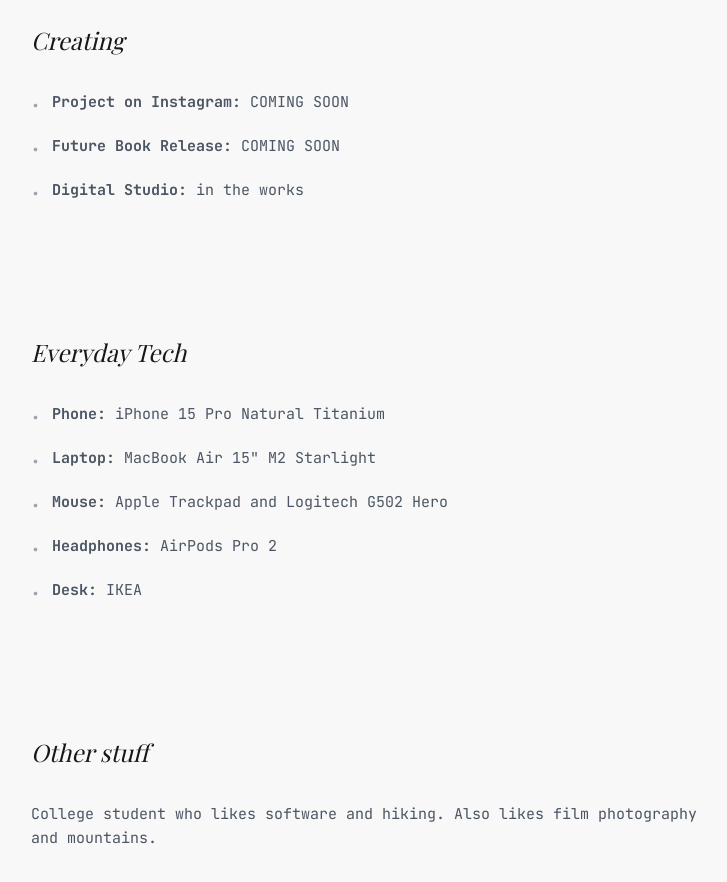
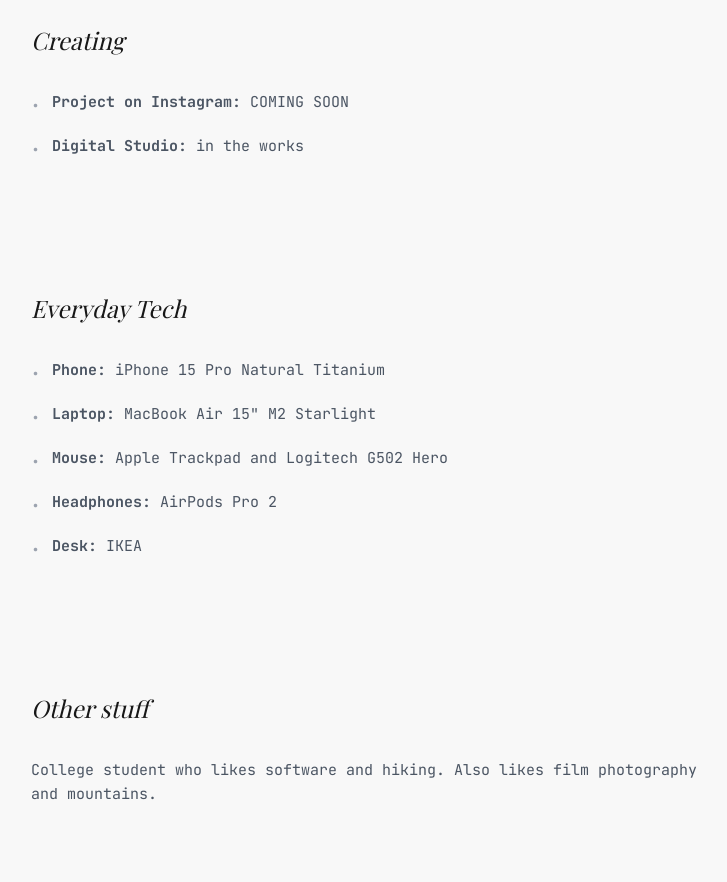
Before and after one commit to hunterbastian/portfolio, a Next.js app: page / in a window 1280 px wide. Shown: the part 1900-2782 px from the top of the page, without its empty margins (273-1000 px from the left). Built offline with nearby package versions, Linux system fonts and the light colour scheme.

Commit message:
Remove Future Book Release from Creating section

```diff
--- a/src/components/AnimatedHomePage.tsx
+++ b/src/components/AnimatedHomePage.tsx
@@ -55,11 +55,7 @@
       description: 'COMING SOON',
       link: '#'
     },
-    {
-      name: 'Future Book Release',
-      description: 'COMING SOON',
-      link: '#'
-    },
+
     {
       name: 'Digital Studio',
       description: 'in the works',
```
